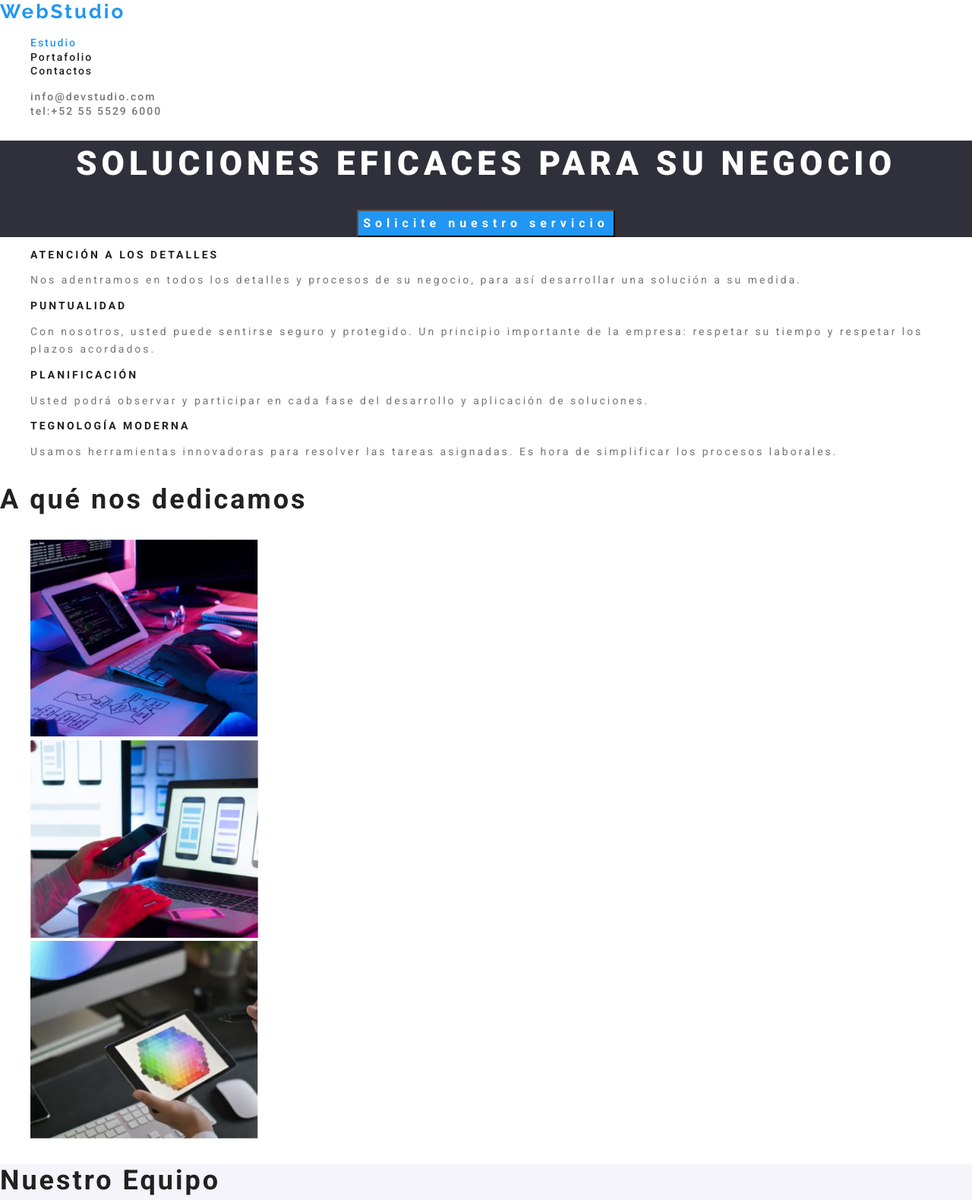
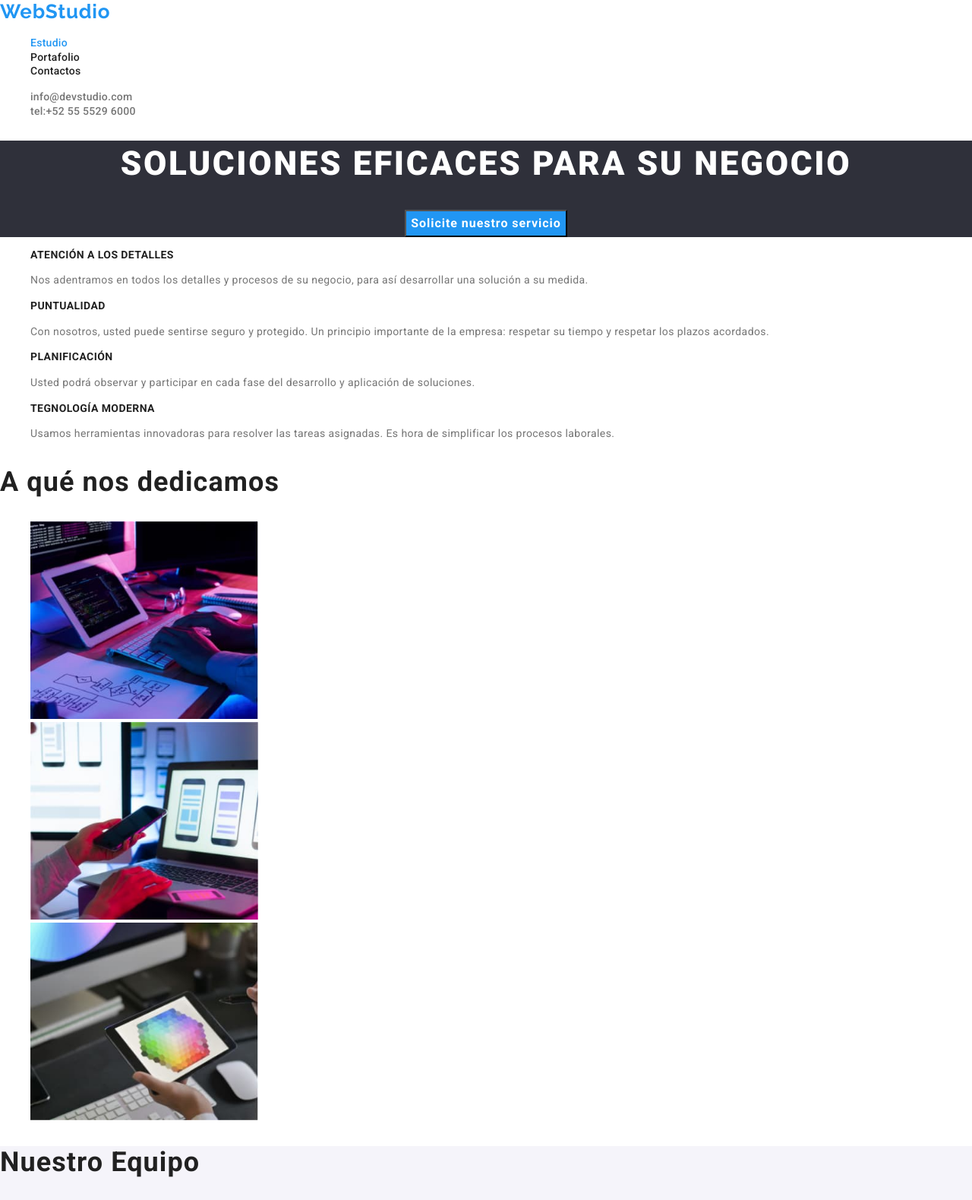
Before and after one commit to snayder1900/goit-markup-hw-02, a plain HTML site: page index.html in a window 1280 px wide. Shown: the top 1579 px of the page at 76% size. Drawn offline with Linux system fonts and the light colour scheme.

Commit message:
correcion valores  letter-spacing

```diff
--- a/css/styles.css
+++ b/css/styles.css
@@ -1,5 +1,4 @@
 
-/* pENDIENTE LINEHEIGTH */
 
 
 :root {
@@ -37,14 +36,14 @@ button {
   font-size: var(--logo-font-size);
   font-weight: 700;
   line-height: 1.2;
-  letter-spacing: 3px;
+  letter-spacing: 0.03em;
 }
 .nav-link {
   color: var(--subtitle-color);
   font-size: var(--text-font-size);
   font-weight: 500;
   line-height: 1.1;
-  letter-spacing: 2px;
+  letter-spacing: 0.02em;
 }
 .active {
   color: var(--main-color);
@@ -58,7 +57,7 @@ button {
   font-size: var(--text-font-size);
   font-weight: 500;
   line-height: 1.1;
-  letter-spacing: 2px;
+  letter-spacing: 0.02em;
 }
 .contact .contact-link:hover,
 .contact .contact-link:focus {
@@ -75,7 +74,7 @@ button {
   font-size: var(--title-font-size);
   font-weight: 900;
   line-height: 1.4;
-  letter-spacing: 6px;
+  letter-spacing: 0.06em;
 }
 .hero-button {
   background-color: var(--main-color);
@@ -83,7 +82,7 @@ button {
   font-size: var(--button-font-size);
   font-weight: 700;
   line-height: 1.9;
-  letter-spacing: 6px;
+  letter-spacing: 0.06em;
 }
 .hero .hero-button:hover,
 .hero .hero-button:focus {
@@ -96,14 +95,14 @@ button {
   font-size: var(--text-font-size);
   font-weight: 700;
   line-height: 1.1;
-  letter-spacing: 3px;
+  letter-spacing: 0.03em;
 }
 .characteristics-text {
   color: var(--text-color);
   font-size: var(--text-font-size);
   font-weight: 400;
   line-height: 1.7;
-  letter-spacing: 3px;
+  letter-spacing: 0.03em;
 }
 
 
@@ -111,7 +110,7 @@ button {
   font-size: var(--subtitle-font-size);
   font-weight: 700;
   line-height: 1.2;
-  letter-spacing: 3px;
+  letter-spacing: 0.03em;
   color: var(--subtitle-color);
 }
 
@@ -124,20 +123,20 @@ button {
   font-size: var(--subtitle-font-size);
   font-weight: 700;
   line-height: 1.2;
-  letter-spacing: 3px;
+  letter-spacing: 0.03em;
 }
 .team-card-name {
   font-size: var(--button-font-size);
   font-weight: 500;
   line-height: 1.1;
-  letter-spacing: 3px;
+  letter-spacing: 0.03em;
   color: var(--subtitle-color);
 }
 .team-card-job {
   font-size: var(--button-font-size);
   font-weight: 400;
   line-height: 1.1;
-  letter-spacing: 3px;
+  letter-spacing: 0.03em;
   color: var(--text-color);
 }
 
@@ -150,7 +149,7 @@ button {
   font-size: var(--text-font-size);
   font-weight: 400;
   line-height: 1.7;
-  letter-spacing: 3px;
+  letter-spacing: 0.03em;
 }
 .footer .contact-item {
   line-height: 1.7;
@@ -168,7 +167,7 @@ button {
   font-size: var(--button-font-size);
   font-weight: 500;
   line-height: 1.6;
-  letter-spacing: 3px;
+  letter-spacing: 0.03em;
 }
 .filters .filters-button:hover,
 .filters .filters-button:focus {
@@ -182,12 +181,12 @@ button {
   font-size: var(--card-font-size);
   font-weight: 700;
   line-height: 2;
-  letter-spacing: 6px;
+  letter-spacing: 0.06em;
 }
 .categories-text {
   color: var(--text-color);
   font-size: var(--button-font-size);
   font-weight: 400;
   line-height: 1.9;
-  letter-spacing: 3px;
+  letter-spacing: 0.03em;
 }
```
